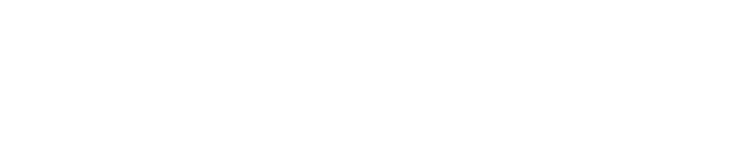
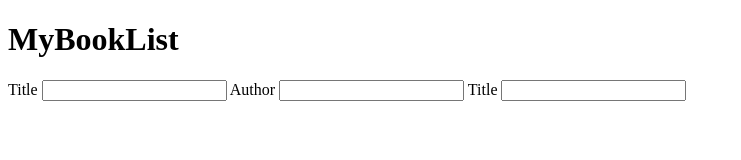
Before and after one commit to acciojob/book-list-Jpfpp12, a website: page main.html in a window 1280 px wide. Shown: the whole page, without its empty margins (0-741 px from the left). Drawn offline with Linux system fonts and the light colour scheme.

Commit message:
created a submission

```diff
--- a/main.html
+++ b/main.html
@@ -8,6 +8,15 @@
 
 <body>
 	<!-- the entire body must be written by student -->
+	<h1>MyBookList</h1>
+	<div class="form-group" >
+		<label>Title</label>
+		<input type="text" id="">
+		<label>Author</label>
+		<input type="text" id="">
+		<label>Title</label>
+		<input type="text" id="">
+	</div>
     <script type="text/javascript" src="./script.js">
 </script>
 
```
